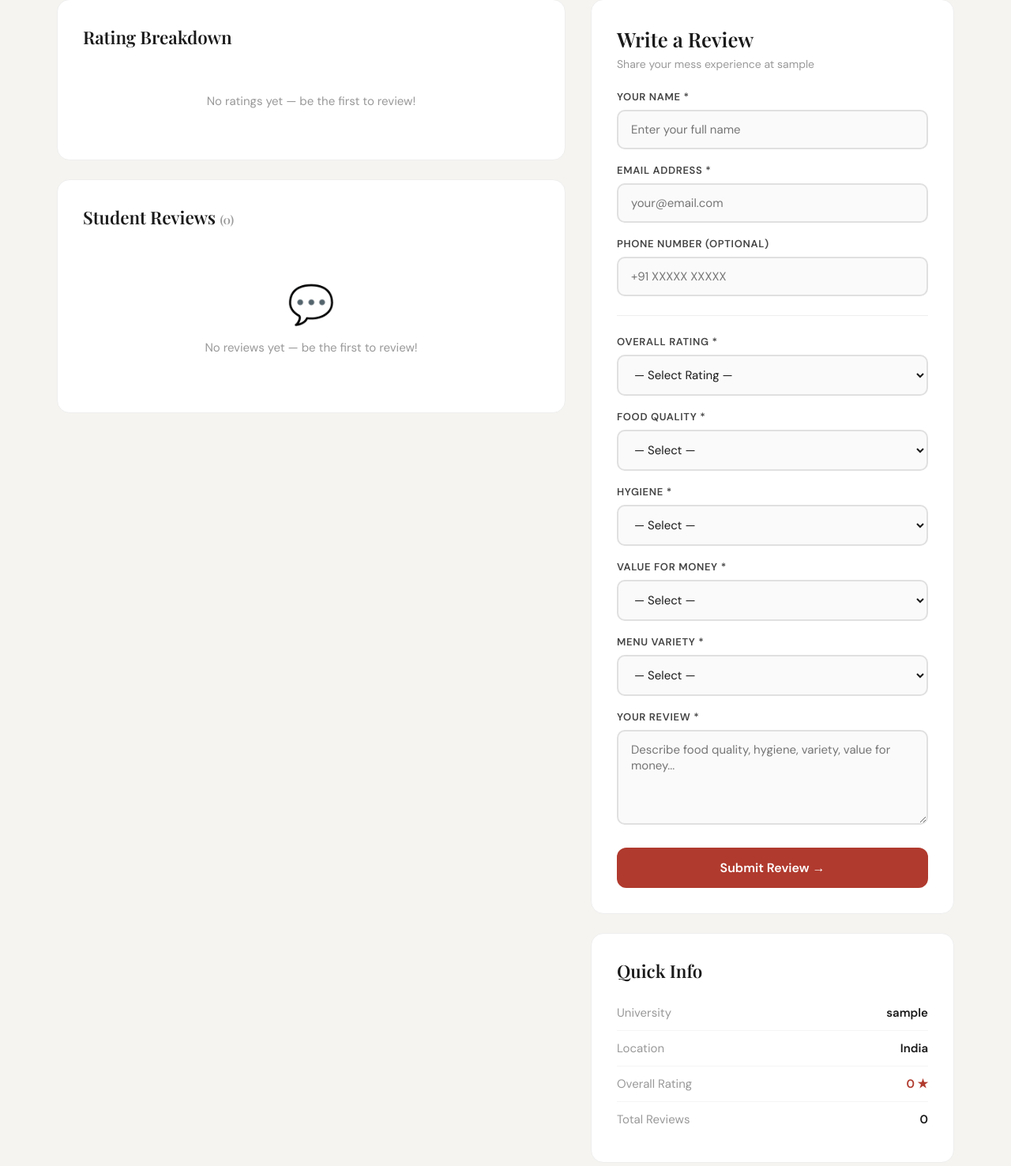
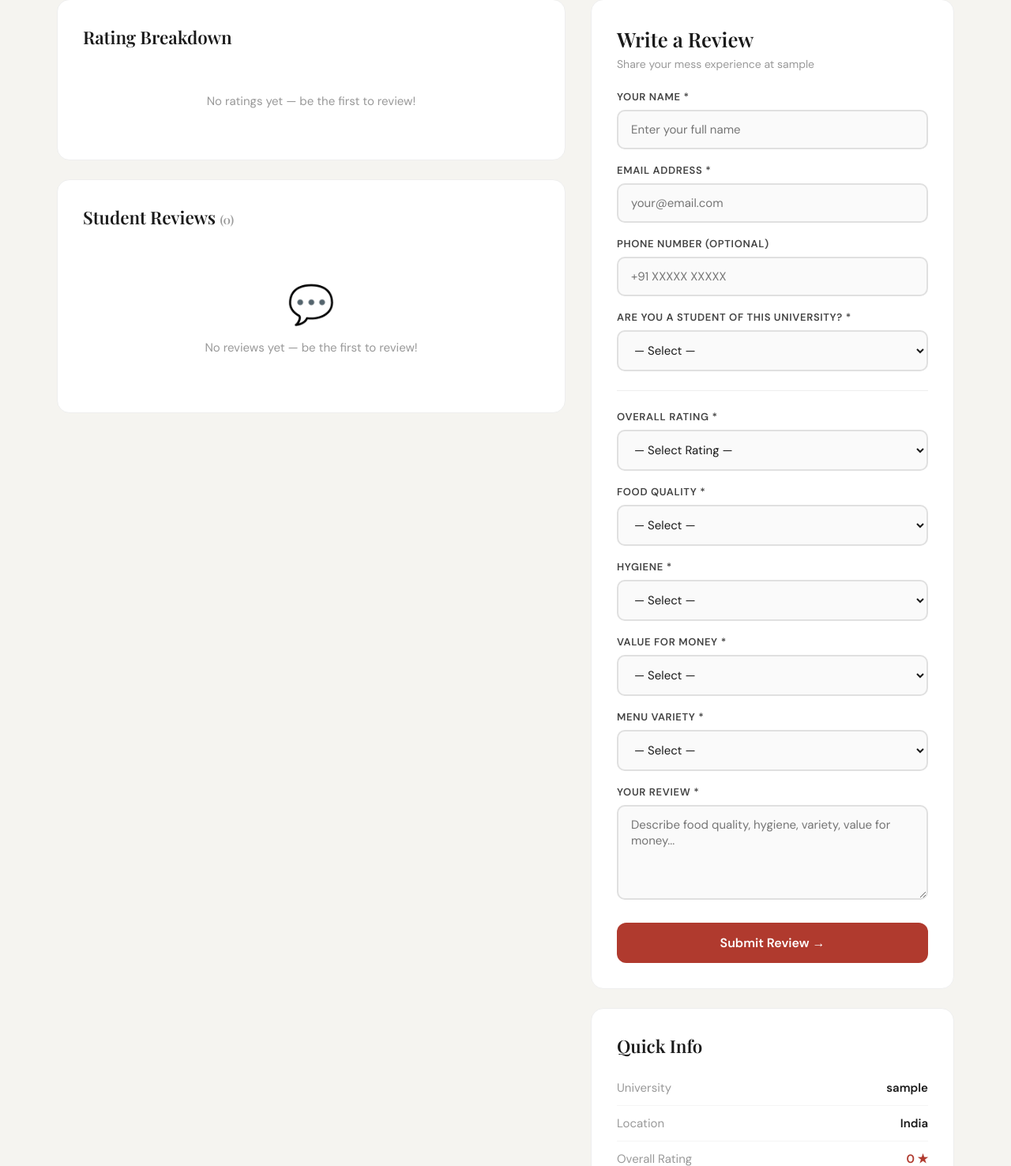
Before and after one commit to gv545312-glitch/mess-review-mvp, a Flask app: a page that uses templates/university.html in a window 1280 px wide. Shown: the part 703-2179 px from the top of the page at 79% size. Run offline with Flask 3, Linux system fonts and the light colour scheme; data that the repository does not hold is empty.

Commit message:
added student verification to review form

```diff
--- a/app.py
+++ b/app.py
@@ -40,6 +40,9 @@ try:
 except: pass
 try:
     conn.execute("ALTER TABLE reviews ADD COLUMN reviewer_name TEXT DEFAULT ''")
+except: pass
+try:
+    conn.execute("ALTER TABLE reviews ADD COLUMN is_student TEXT DEFAULT ''")
 except: pass
 try:
     conn.execute("ALTER TABLE reviews ADD COLUMN reviewer_email TEXT DEFAULT ''")
@@ -270,12 +273,13 @@ def university(name):
         reviewer_name = request.form.get("reviewer_name", "Anonymous")
         reviewer_email = request.form.get("reviewer_email", "")
         reviewer_phone = request.form.get("reviewer_phone", "")
+        is_student = request.form.get("is_student", "")
 
         conn.execute("""
             INSERT INTO reviews
-            (university_name, rating, food_quality, hygiene, value_for_money, menu_variety, feedback, reviewer_name, reviewer_email, reviewer_phone, created_at)
-            VALUES (?, ?, ?, ?, ?, ?, ?, ?, ?, ?, ?)
-        """, (name, rating, food_quality, hygiene, value_for_money, menu_variety, feedback, reviewer_name, reviewer_email, reviewer_phone, datetime.now().strftime("%d %b %Y")))
+            (university_name, rating, food_quality, hygiene, value_for_money, menu_variety, feedback, reviewer_name, reviewer_email, reviewer_phone, is_student, created_at)
+            VALUES (?, ?, ?, ?, ?, ?, ?, ?, ?, ?, ?, ?)
+        """, (name, rating, food_quality, hygiene, value_for_money, menu_variety, feedback, reviewer_name, reviewer_email, reviewer_phone, is_student, datetime.now().strftime("%d %b %Y")))
         conn.commit()
         return redirect(f"/university/{name}")
 
--- a/templates/university.html
+++ b/templates/university.html
@@ -245,7 +245,11 @@
         <div class="rv-head">
           <div class="rv-avatar">{{ (review.reviewer_name or 'AN')[:2]|upper }}</div>
           <div>
-            <div class="rv-name">{{ review.reviewer_name or 'Anonymous' }}</div>
+            <div class="rv-name">{{ review.reviewer_name or 'Anonymous' }}
+              {% if review.is_student == 'yes_current' %}<span style="font-size:11px;background:#E8F8F0;color:#0F6E56;padding:2px 8px;border-radius:4px;margin-left:6px;font-weight:600;">✅ Current Student</span>
+              {% elif review.is_student == 'yes_alumni' %}<span style="font-size:11px;background:#E6F1FB;color:#185FA5;padding:2px 8px;border-radius:4px;margin-left:6px;font-weight:600;">🎓 Alumni</span>
+              {% endif %}
+            </div>
             <div class="rv-date">{{ review.created_at }}</div>
           </div>
           <div class="rv-stars">{% for i in range(review.rating|int) %}⭐{% endfor %}</div>
@@ -279,6 +283,16 @@
         <div class="fgroup">
           <label>Phone Number (Optional)</label>
           <input type="tel" name="reviewer_phone" placeholder="+91 XXXXX XXXXX">
+        </div>
+
+        <div class="fgroup">
+          <label>Are you a student of this university? *</label>
+          <select name="is_student" required>
+            <option value="">— Select —</option>
+            <option value="yes_current">✅ Yes, I am a current student</option>
+            <option value="yes_alumni">🎓 Yes, I am an alumni</option>
+            <option value="no">❌ No, I am not a student here</option>
+          </select>
         </div>
 
         <div class="divider"></div>
```
